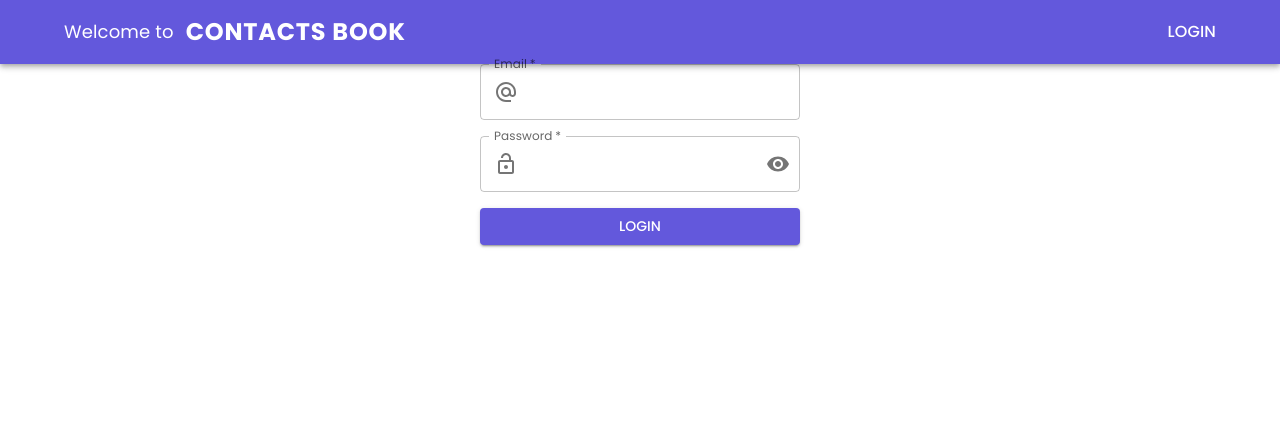
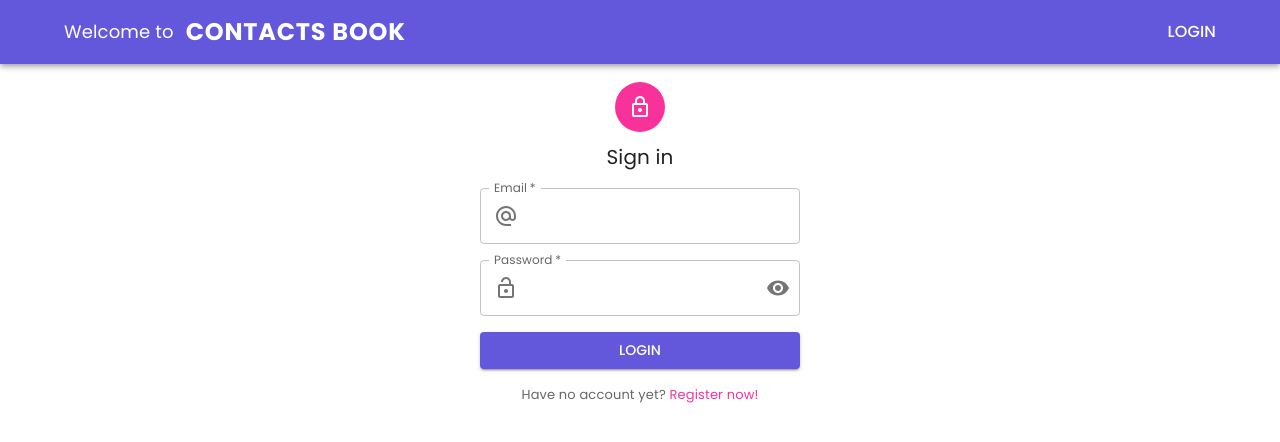
Before and after one commit to Yura33-dev/handy-book, a React (Vite) app: page /login in a window 1280 px wide. Shown: the top 442 px of the page. Built offline with nearby package versions, Linux system fonts and the light colour scheme.

Commit message:
refactor: makes changes in LoginPage and RegistrationPage

```diff
--- a/src/pages/LoginPage/LoginPage.jsx
+++ b/src/pages/LoginPage/LoginPage.jsx
@@ -1,7 +1,25 @@
+import AuthLabel from '../../components/ui/AuthLabel/AuthLabel';
 import AuthForm from '../../components/AuthForm/AuthForm';
+import OppositeOffer from '../../components/ui/OppositeOffer/OppositeOffer';
+import { useErrorMessage } from '../../helpers/hooks/useErrorMessage';
+
+import css from './LoginPage.module.css';
+import ErrorMessage from '../../components/ui/ErrorMessage/ErrorMessage';
 
 function LoginPage() {
-  return <AuthForm authType="Login" />;
+  const { errorMessage } = useErrorMessage();
+
+  return (
+    <section className={css.loginSection}>
+      <AuthLabel textLabel="Sign in" />
+
+      <AuthForm authType="Login" />
+
+      {errorMessage && <ErrorMessage message={errorMessage} />}
+
+      <OppositeOffer isRegistered={false} />
+    </section>
+  );
 }
 
 export default LoginPage;
--- /dev/null
+++ b/src/pages/LoginPage/LoginPage.module.css
@@ -0,0 +1,3 @@
+.loginSection {
+  padding-top: 18px;
+}
--- a/src/pages/RegistrationPage/RegistrationPage.jsx
+++ b/src/pages/RegistrationPage/RegistrationPage.jsx
@@ -1,7 +1,17 @@
 import AuthForm from '../../components/AuthForm/AuthForm';
+import AuthLabel from '../../components/ui/AuthLabel/AuthLabel';
+import OppositeOffer from '../../components/ui/OppositeOffer/OppositeOffer';
+
+import css from './RegistrationPage.module.css';
 
 function RegistrationPage() {
-  return <AuthForm authType="Register" />;
+  return (
+    <section className={css.registerSection}>
+      <AuthLabel textLabel="Sign up" />
+      <AuthForm authType="Register" />
+      <OppositeOffer isRegistered={true} />
+    </section>
+  );
 }
 
 export default RegistrationPage;
--- /dev/null
+++ b/src/pages/RegistrationPage/RegistrationPage.module.css
@@ -0,0 +1,3 @@
+.registerSection {
+  padding-top: 18px;
+}
```
